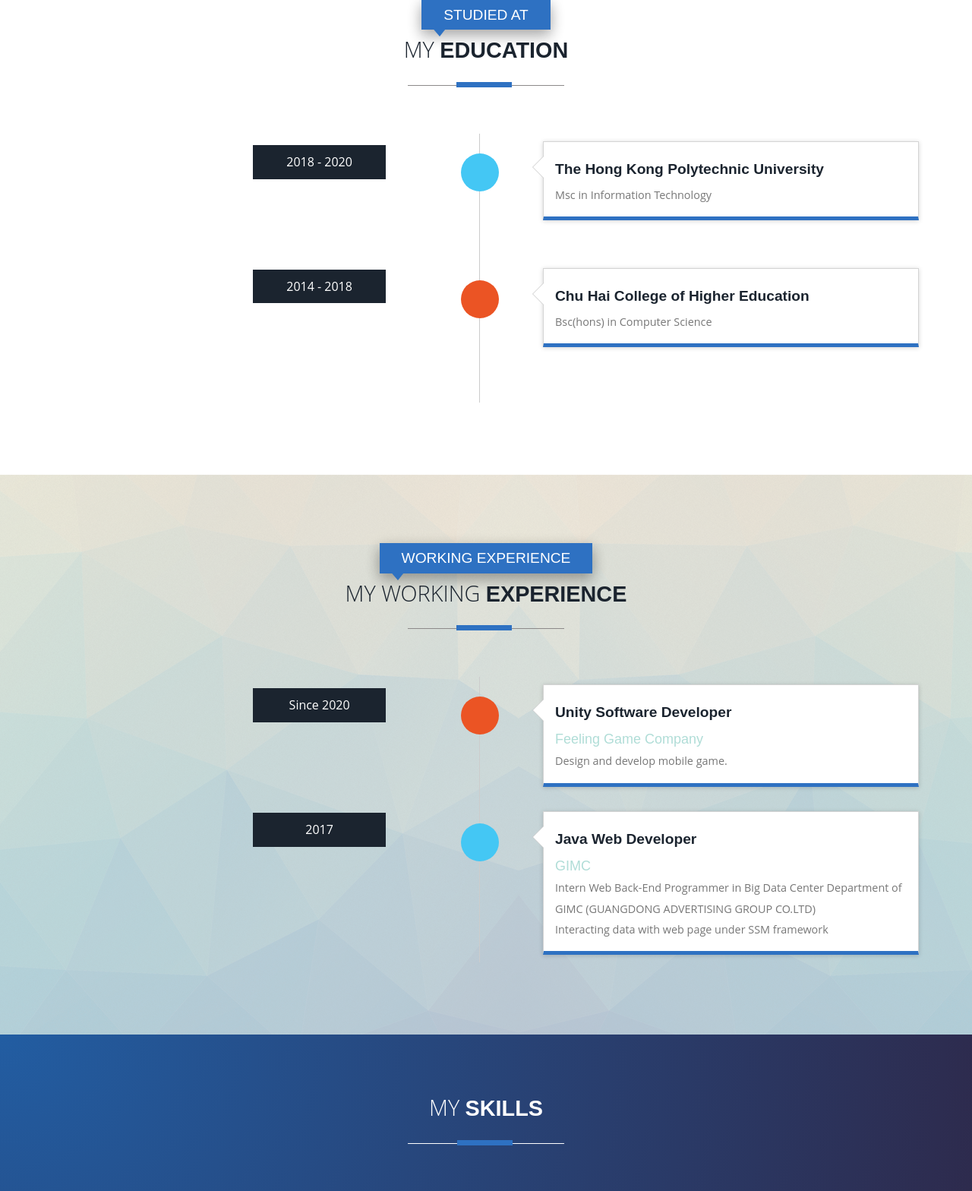
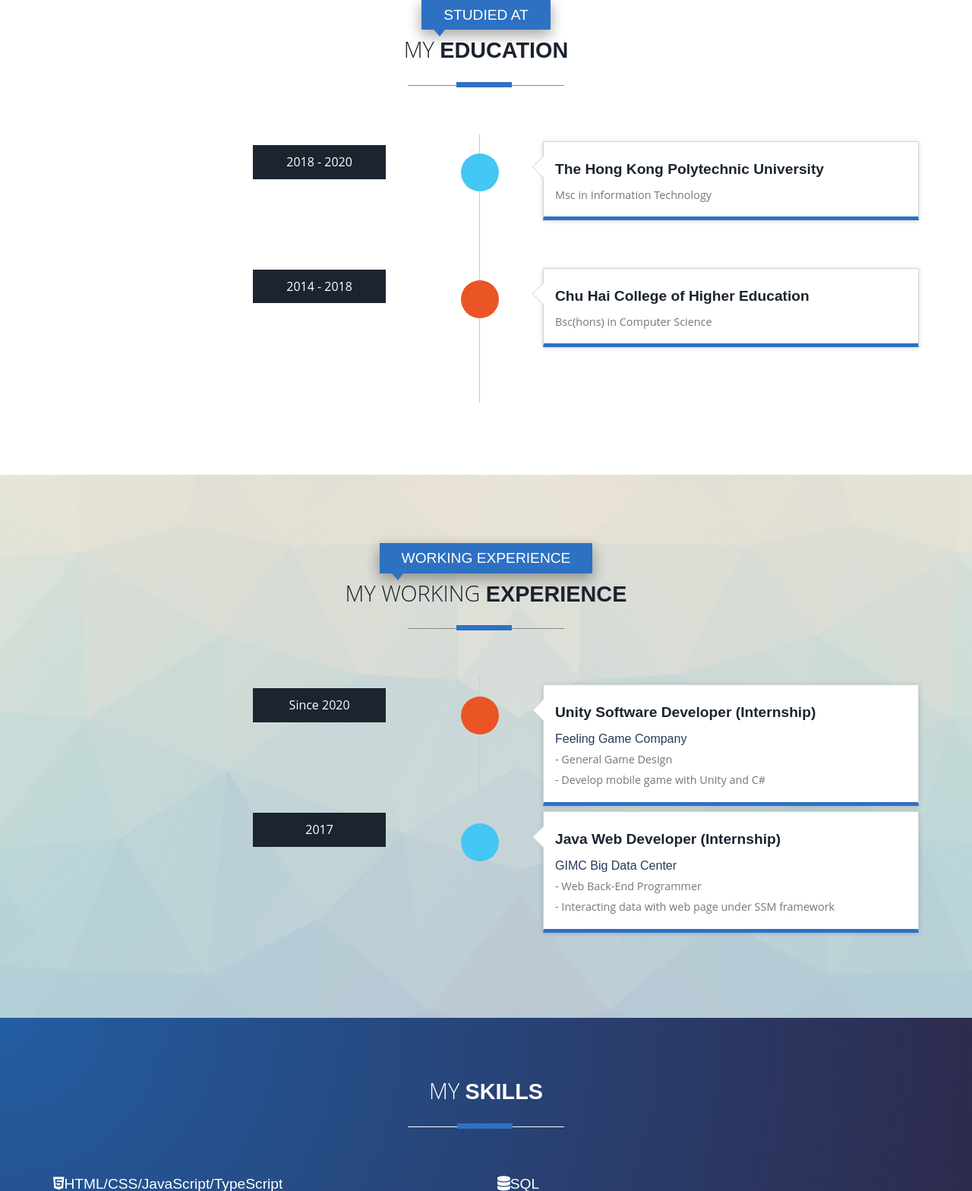
Before and after one commit to tavik000/KeyHomepage, a PHP site: page /index.html in a window 1280 px wide. Shown: the part 2236-3804 px from the top of the page at 76% size. Run offline with PHP 8.4, Linux system fonts and the light colour scheme; some libraries are stand-ins or nearby versions; some web fonts are replaced.

Commit message:
change css, add cv

```diff
--- a/css/style.css
+++ b/css/style.css
@@ -65,6 +65,10 @@
 }
 span.menu{
 	display:none;
+}
+
+.highlight-glow{
+	color: gold !important;
 }
 /*-- nav-hover --*/
 .link-effect-3 a {
@@ -89,6 +93,8 @@
 	-moz-transition: max-width 0.5s;
 	transition: max-width 0.5s;
 }
+
+
 .link-effect-3 a:hover::before {
 	max-width: 100%;
 }
@@ -687,7 +693,8 @@
 h4.timeline-content {
     margin: 0;
     padding: 5px 0;
-	color:rgb(176, 221, 215);
+	color:rgb(40, 59, 92);
+	font-size: medium;
 }
 h4.timeline-title a:hover {
     color: #00C6D7;
@@ -1451,9 +1458,6 @@
 		margin-right: 5em;
 		min-height: 433px;
 	}
-	#work,.blog{
-     /* padding: 0 0; */
-	}
   #work{
     background-image: url(../images/texture.png);
   }
--- a/index.html
+++ b/index.html
@@ -51,7 +51,7 @@
 								<li><a class="scroll" data-hover="Education" href="#education">Education</a></li>
 								<li><a class="scroll" data-hover="Experience" href="#work">Experience</a></li>
 								<li><a class="scroll" data-hover="Skills" href="#skills">Skills</a></li>
-								<li><a class="scroll" data-hover="Portfolio" href="#port">Portfolio</a></li>
+								<li><a class="scroll highlight-glow" data-hover="Portfolio" href="#port">Portfolio</a></li>
 								<li><a class="scroll" data-hover="Awards" href="#awards">Awards</a></li>
 								<li><a data-hover="Blog" target="_blank" href="https://blog-c5014.firebaseapp.com">Blog</a></li>
 								<li><a class="scroll" data-hover="Contact" href="#contact">Contact</a></li>
@@ -131,7 +131,7 @@
 						<li>
 							<ul class="address-text">
 								<li><b>RESUME</b></li>
-								<li><a href="assets/CV_ZhaoHaiqi_Mar2019.pdf" class="btn-rounded-white" target="_blank">Download Resume</a></li>
+								<li><a href="assets/CV_ZhaoHaiqi_Jun2020.pdf" class="btn-rounded-white" target="_blank">Download Resume</a></li>
 							</ul>
 						</li>
 					</ul>
@@ -161,7 +161,7 @@
 											<h2><span>WORK INTERESTS</span></h2>
 											<p>My work interests include Game Development, Mobile Development, Database, Web Development, AI & Machine Learning Applications.</p>
 											<ul>
-												<li><a class="a-btn-a scroll" href="#port">My Work</a></li>
+												<li><a class="a-btn-a scroll" href="#port">My Projects</a></li>
 												<li><a class="a-btn-h scroll" href="#contact">Contact Me</a></li>
 											</ul>
 										</div>
@@ -350,13 +350,12 @@
 																	<div class="timeline-badge primary"><i class="glyphicon glyphicon-briefcase"></i></div>
 																	<div class="timeline-panel">
 																	<div class="timeline-heading">
-																		<h4 class="timeline-title">Unity Software Developer</h4>
-																	</div>
-																	<div class="timeline-heading">
+																		<h4 class="timeline-title">Unity Software Developer (Internship)</h4>
 																		<h4 class="timeline-content">Feeling Game Company</h4>
 																	</div>
 																	<div class="timeline-body">
-																		<p>Design and develop mobile game.</p>
+																		<p>- General Game Design</p>
+																		<p>- Develop mobile game with Unity and C#</p>
 																	</div>
 																	</div>
 																</li>
@@ -364,11 +363,12 @@
 																  <div class="timeline-badge info"><i class="glyphicon glyphicon-briefcase"></i></div>
 																  <div class="timeline-panel">
 																	<div class="timeline-heading">
-																	  <h4 class="timeline-title">Java Web Developer</h4>
-																	  <h4 class="timeline-content">GIMC</h4>
+																	  <h4 class="timeline-title">Java Web Developer (Internship)</h4>
+																	  <h4 class="timeline-content">GIMC Big Data Center</h4>
 																	</div>
 																	<div class="timeline-body">
-																	  <p>Intern Web Back-End Programmer in Big Data Center Department of GIMC (GUANGDONG ADVERTISING GROUP CO.LTD) <br>Interacting data with web page under SSM framework </p>
+																	  <p>- Web Back-End Programmer </p>
+																	  <p>- Interacting data with web page under SSM framework</p>
 																	</div>
 																  </div>
 																</li>
```
Also changed, not shown: 1 other file.
